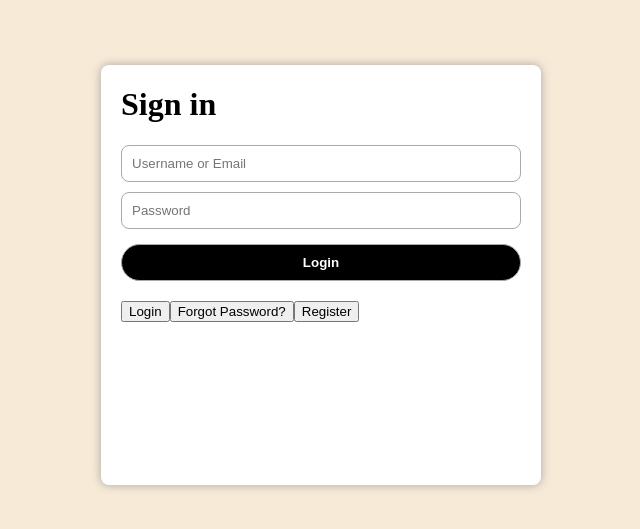
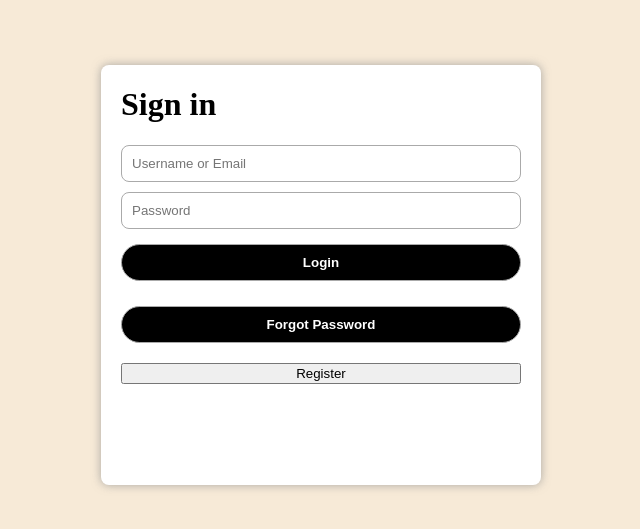
Before and after one commit to erdem-muhammed/Final-Project, a Vue app in the folder frontend/: page /#/login in a window 1280 px wide. Shown: the part 125-654 px from the top of the page, without its empty margins (319-959 px from the left). Built offline with nearby package versions, Linux system fonts and the light colour scheme.

Commit message:
del router login

```diff
--- a/frontend/src/components/login.vue
+++ b/frontend/src/components/login.vue
@@ -6,9 +6,8 @@
            <input type="text" placeholder="Password">
            <input type="submit" value="Login">
            <div class="links">
-                <router-link to="/login" tag="button">Login</router-link>
-                <a href="#"><button>Forgot Password?</button></a>
-                <router-link to="/signup" tag="button">Register</router-link>
+                <input type="submit" value="Forgot Password">
+                <router-link to="/signup" tag="button" id="registerBtn">Register</router-link>
             </div>
        </div>
     </div>
@@ -56,4 +55,13 @@ export default {
     margin-bottom: 20px;
     margin-top: 5px;
 }
+.loginBox .links
+{
+    display: flex;
+    flex-direction: column;
+}
+#registerBtn
+{
+
+}
 </style>
```
